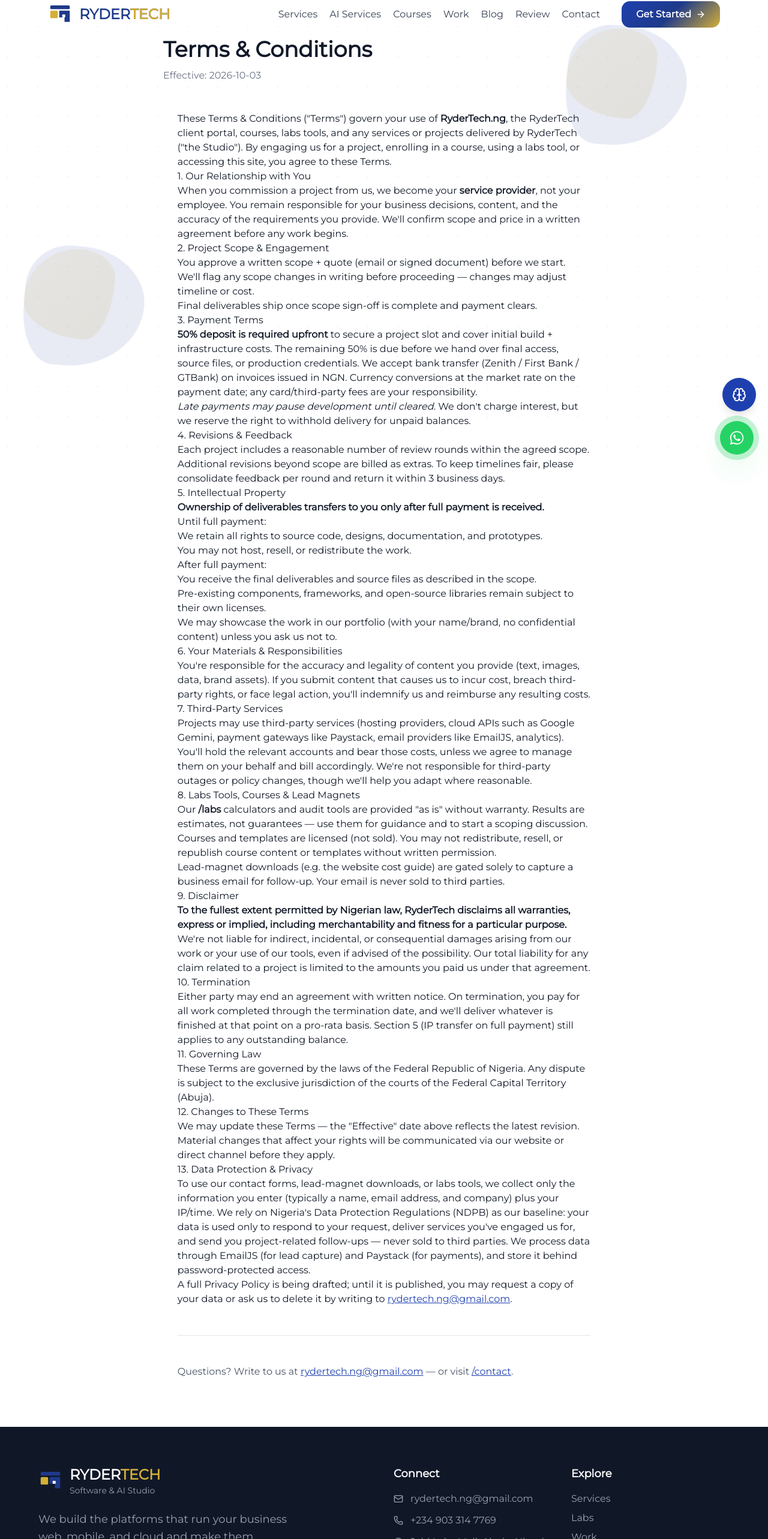
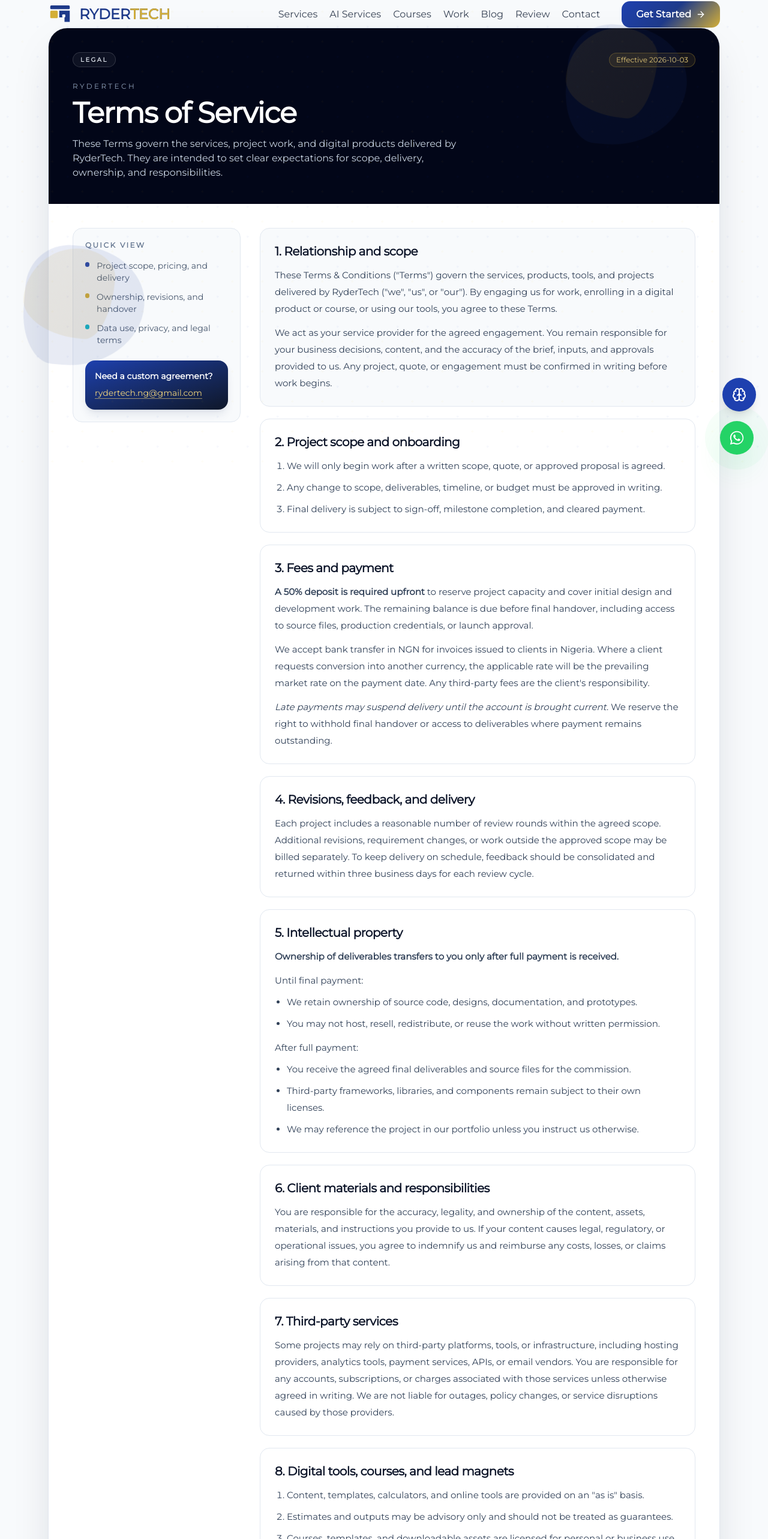
Before and after one commit to officialryder1/rydertech, a SvelteKit app: page /terms in a window 1280 px wide. Shown: the part 18-2584 px from the top of the page at 60% size. Built offline with nearby package versions, Linux system fonts and the light colour scheme.

Commit message:
restyle terms

```diff
--- a/src/routes/(app)/terms/+page.svelte
+++ b/src/routes/(app)/terms/+page.svelte
@@ -6,161 +6,325 @@
 </script>
 
 <svelte:head>
-  <title>Terms Conditions | RyderTech, Abuja Web AI Agency</title>
-  <meta name="description" content="RyderTech Terms and Conditions. Nigeria-based web development and AI agency. Project engagement, payments (50% deposit), IP transfer on full payment, and liability terms." />
+	<title>Terms of Service | RyderTech</title>
+	<meta
+		name="description"
+		content="Terms of Service for RyderTech digital services, software projects, and client engagements. Includes scope, payment, ownership, and privacy terms."
+	/>
 	<link rel="canonical" href="https://www.rydertech.ng/terms" />
-  <meta property="og:title" content="Terms & Conditions | RyderTech" />
-  <meta property="og:description" content="Client engagement, payments, IP transfer, and liability terms for RyderTech projects." />
+	<meta property="og:title" content="Terms of Service | RyderTech" />
+	<meta
+		property="og:description"
+		content="Standard terms for RyderTech project work, web and software delivery, and digital service engagements."
+	/>
 	<meta property="og:url" content="https://www.rydertech.ng/terms" />
 	<meta property="og:type" content="website" />
 	<meta name="twitter:card" content="summary" />
 </svelte:head>
 
-<div class="min-h-screen bg-white">
-  <div class="max-w-3xl mx-auto px-4 py-16 sm:py-20">
-    <header class="mb-12">
-      <h1 class="text-3xl md:text-4xl font-black text-gray-900 mb-3">Terms &amp; Conditions</h1>
-      <p class="text-gray-500">Effective: {effectiveDate}</p>
+<div class="min-h-screen bg-slate-50 text-slate-900">
+	<div class="mx-auto max-w-6xl px-4 py-10 md:py-16">
+		<div
+			class="overflow-hidden rounded-[32px] border border-slate-200 bg-white shadow-[0_25px_80px_-30px_rgba(15,23,42,0.25)]"
+		>
+			<header class="bg-slate-950 px-6 py-8 text-white md:px-10 md:py-10">
+				<div class="flex flex-col gap-4 sm:flex-row sm:items-center sm:justify-between">
+					<div
+						class="inline-flex w-fit items-center rounded-full border border-white/15 bg-white/5 px-3 py-1 text-[10px] font-semibold tracking-[0.25em] text-slate-200 uppercase"
+					>
+						Legal
+					</div>
+					<span
+						class="inline-flex w-fit items-center rounded-full bg-[#D4AF37]/10 px-3 py-1 text-xs font-medium text-[#F5D77C] ring-1 ring-[#D4AF37]/30 ring-inset"
+					>
+						Effective {effectiveDate}
+					</span>
+				</div>
+
+				<div class="mt-6 max-w-3xl">
+					<p class="text-xs font-medium tracking-[0.28em] text-slate-400 uppercase">RyderTech</p>
+					<h1 class="mt-3 text-3xl font-black tracking-tight text-white md:text-5xl">
+						Terms of Service
+					</h1>
+					<p class="mt-4 max-w-2xl text-sm leading-6 text-slate-300 md:text-base">
+						These Terms govern the services, project work, and digital products delivered by
+						RyderTech. They are intended to set clear expectations for scope, delivery, ownership,
+						and responsibilities.
+					</p>
+				</div>
 			</header>
 
-    <div class="prose-sm prose-gray max-w-prose mx-auto">
-      <!-- max-w-prose caps at 65ch for readability; margins auto-center -->
-      <p>
-        These Terms &amp; Conditions ("Terms") govern your use of <strong>RyderTech.ng</strong>, the
-        RyderTech client portal, courses, labs tools, and any services or projects delivered by
-        RyderTech ("the Studio"). By engaging us for a project, enrolling in a course, using a labs
-        tool, or accessing this site, you agree to these Terms.
+			<div class="grid gap-8 px-6 py-8 md:grid-cols-[280px_minmax(0,1fr)] md:px-10 md:py-10">
+				<aside class="h-fit rounded-2xl border border-slate-200 bg-slate-50 p-5">
+					<p class="text-xs font-semibold tracking-[0.2em] text-slate-500 uppercase">Quick view</p>
+
+					<ul class="mt-4 space-y-3 text-sm text-slate-600">
+						<li class="flex items-start gap-3">
+							<span class="mt-1 h-2 w-2 rounded-full bg-[#1E40AF]"></span><span
+								>Project scope, pricing, and delivery</span
+							>
+						</li>
+						<li class="flex items-start gap-3">
+							<span class="mt-1 h-2 w-2 rounded-full bg-[#D4AF37]"></span><span
+								>Ownership, revisions, and handover</span
+							>
+						</li>
+						<li class="flex items-start gap-3">
+							<span class="mt-1 h-2 w-2 rounded-full bg-[#06B6D4]"></span><span
+								>Data use, privacy, and legal terms</span
+							>
+						</li>
+					</ul>
+
+					<div
+						class="mt-6 rounded-2xl bg-gradient-to-br from-[#1E40AF] to-[#0F172A] p-4 text-white shadow-lg shadow-blue-950/10"
+					>
+						<p class="text-sm font-semibold">Need a custom agreement?</p>
+						<a
+							class="mt-2 inline-block text-sm font-medium text-[#F5D77C] underline decoration-[#F5D77C]/60 underline-offset-4"
+							href="mailto:rydertech.ng@gmail.com"
+						>
+							rydertech.ng@gmail.com
+						</a>
+					</div>
+				</aside>
+
+				<main class="space-y-5">
+					<section class="rounded-2xl border border-slate-200 bg-slate-50 p-5 md:p-6">
+						<h2 class="text-xl font-bold tracking-tight text-slate-900">
+							1. Relationship and scope
+						</h2>
+						<p class="mt-3 text-sm leading-7 text-slate-700 md:text-[15px]">
+							These Terms &amp; Conditions ("Terms") govern the services, products, tools, and
+							projects delivered by RyderTech ("we", "us", or "our"). By engaging us for work,
+							enrolling in a digital product or course, or using our tools, you agree to these
+							Terms.
 						</p>
-
-      <h2>1. Our Relationship with You</h2>
-      <p>
-        When you commission a project from us, we become your <strong>service provider</strong>, not your
-        employee. You remain responsible for your business decisions, content, and the accuracy of
-        the requirements you provide. We'll confirm scope and price in a written agreement before any
+						<p class="mt-3 text-sm leading-7 text-slate-700 md:text-[15px]">
+							We act as your service provider for the agreed engagement. You remain responsible for
+							your business decisions, content, and the accuracy of the brief, inputs, and approvals
+							provided to us. Any project, quote, or engagement must be confirmed in writing before
 							work begins.
 						</p>
+					</section>
 
-      <h2>2. Project Scope &amp; Engagement</h2>
-      <ol>
-        <li>You approve a written scope + quote (email or signed document) before we start.</li>
-        <li>We'll flag any scope changes in writing before proceeding — changes may adjust timeline or cost.</li>
-        <li>Final deliverables ship once scope sign-off is complete and payment clears.</li>
+					<section class="rounded-2xl border border-slate-200 bg-white p-5 md:p-6">
+						<h2 class="text-xl font-bold tracking-tight text-slate-900">
+							2. Project scope and onboarding
+						</h2>
+						<ol
+							class="mt-3 list-decimal space-y-2 pl-5 text-sm leading-7 text-slate-700 md:text-[15px]"
+						>
+							<li>
+								We will only begin work after a written scope, quote, or approved proposal is
+								agreed.
+							</li>
+							<li>
+								Any change to scope, deliverables, timeline, or budget must be approved in writing.
+							</li>
+							<li>
+								Final delivery is subject to sign-off, milestone completion, and cleared payment.
+							</li>
 						</ol>
+					</section>
 
-      <h2>3. Payment Terms</h2>
-      <p>
-        <strong>50% deposit is required upfront</strong> to secure a project slot and cover initial build +
-        infrastructure costs. The remaining 50% is due before we hand over final access, source files,
-        or production credentials. We accept bank transfer (Zenith / First Bank / GTBank) on invoices
-        issued in NGN. Currency conversions at the market rate on the payment date; any card/third-party
-        fees are your responsibility.
+					<section class="rounded-2xl border border-slate-200 bg-white p-5 md:p-6">
+						<h2 class="text-xl font-bold tracking-tight text-slate-900">3. Fees and payment</h2>
+						<p class="mt-3 text-sm leading-7 text-slate-700 md:text-[15px]">
+							<strong>A 50% deposit is required upfront</strong> to reserve project capacity and cover
+							initial design and development work. The remaining balance is due before final handover,
+							including access to source files, production credentials, or launch approval.
 						</p>
-      <p>
-        <em>Late payments may pause development until cleared.</em> We don't charge interest, but we
-        reserve the right to withhold delivery for unpaid balances.
+						<p class="mt-3 text-sm leading-7 text-slate-700 md:text-[15px]">
+							We accept bank transfer in NGN for invoices issued to clients in Nigeria. Where a
+							client requests conversion into another currency, the applicable rate will be the
+							prevailing market rate on the payment date. Any third-party fees are the client's
+							responsibility.
 						</p>
+						<p class="mt-3 text-sm leading-7 text-slate-700 md:text-[15px]">
+							<em>Late payments may suspend delivery until the account is brought current.</em> We reserve
+							the right to withhold final handover or access to deliverables where payment remains outstanding.
+						</p>
+					</section>
 
-      <h2>4. Revisions &amp; Feedback</h2>
-      <p>
-        Each project includes a reasonable number of review rounds within the agreed scope. Additional
-        revisions beyond scope are billed as extras. To keep timelines fair, please consolidate feedback
-        per round and return it within 3 business days.
+					<section class="rounded-2xl border border-slate-200 bg-white p-5 md:p-6">
+						<h2 class="text-xl font-bold tracking-tight text-slate-900">
+							4. Revisions, feedback, and delivery
+						</h2>
+						<p class="mt-3 text-sm leading-7 text-slate-700 md:text-[15px]">
+							Each project includes a reasonable number of review rounds within the agreed scope.
+							Additional revisions, requirement changes, or work outside the approved scope may be
+							billed separately. To keep delivery on schedule, feedback should be consolidated and
+							returned within three business days for each review cycle.
 						</p>
+					</section>
 
-      <h2>5. Intellectual Property</h2>
-      <p>
-        <strong>Ownership of deliverables transfers to you only after full payment is received.</strong>
+					<section class="rounded-2xl border border-slate-200 bg-white p-5 md:p-6">
+						<h2 class="text-xl font-bold tracking-tight text-slate-900">
+							5. Intellectual property
+						</h2>
+						<p class="mt-3 text-sm leading-7 text-slate-700 md:text-[15px]">
+							<strong
+								>Ownership of deliverables transfers to you only after full payment is received.</strong
+							>
 						</p>
-      <p>Until full payment:</p>
-      <ul>
-        <li>We retain all rights to source code, designs, documentation, and prototypes.</li>
-        <li>You may not host, resell, or redistribute the work.</li>
+						<p class="mt-3 text-sm leading-7 text-slate-700 md:text-[15px]">Until final payment:</p>
+						<ul
+							class="mt-2 list-disc space-y-2 pl-5 text-sm leading-7 text-slate-700 md:text-[15px]"
+						>
+							<li>We retain ownership of source code, designs, documentation, and prototypes.</li>
+							<li>
+								You may not host, resell, redistribute, or reuse the work without written
+								permission.
+							</li>
 						</ul>
-      <p>After full payment:</p>
-      <ul>
-        <li>You receive the final deliverables and source files as described in the scope.</li>
-        <li>Pre-existing components, frameworks, and open-source libraries remain subject to their own licenses.</li>
-        <li>We may showcase the work in our portfolio (with your name/brand, no confidential content) unless you ask us not to.</li>
+						<p class="mt-3 text-sm leading-7 text-slate-700 md:text-[15px]">After full payment:</p>
+						<ul
+							class="mt-2 list-disc space-y-2 pl-5 text-sm leading-7 text-slate-700 md:text-[15px]"
+						>
+							<li>
+								You receive the agreed final deliverables and source files for the commission.
+							</li>
+							<li>
+								Third-party frameworks, libraries, and components remain subject to their own
+								licenses.
+							</li>
+							<li>
+								We may reference the project in our portfolio unless you instruct us otherwise.
+							</li>
 						</ul>
+					</section>
 
-      <h2>6. Your Materials &amp; Responsibilities</h2>
-      <p>
-        You're responsible for the accuracy and legality of content you provide (text, images, data,
-        brand assets). If you submit content that causes us to incur cost, breach third-party rights,
-        or face legal action, you'll indemnify us and reimburse any resulting costs.
+					<section class="rounded-2xl border border-slate-200 bg-white p-5 md:p-6">
+						<h2 class="text-xl font-bold tracking-tight text-slate-900">
+							6. Client materials and responsibilities
+						</h2>
+						<p class="mt-3 text-sm leading-7 text-slate-700 md:text-[15px]">
+							You are responsible for the accuracy, legality, and ownership of the content, assets,
+							materials, and instructions you provide to us. If your content causes legal,
+							regulatory, or operational issues, you agree to indemnify us and reimburse any costs,
+							losses, or claims arising from that content.
 						</p>
+					</section>
 
-      <h2>7. Third-Party Services</h2>
-      <p>
-        Projects may use third-party services (hosting providers, cloud APIs such as Google Gemini,
-        payment gateways like Paystack, email providers like EmailJS, analytics). You'll hold the
-        relevant accounts and bear those costs, unless we agree to manage them on your behalf and bill
-        accordingly. We're not responsible for third-party outages or policy changes, though we'll
-        help you adapt where reasonable.
+					<section class="rounded-2xl border border-slate-200 bg-white p-5 md:p-6">
+						<h2 class="text-xl font-bold tracking-tight text-slate-900">7. Third-party services</h2>
+						<p class="mt-3 text-sm leading-7 text-slate-700 md:text-[15px]">
+							Some projects may rely on third-party platforms, tools, or infrastructure, including
+							hosting providers, analytics tools, payment services, APIs, or email vendors. You are
+							responsible for any accounts, subscriptions, or charges associated with those services
+							unless otherwise agreed in writing. We are not liable for outages, policy changes, or
+							service disruptions caused by those providers.
 						</p>
+					</section>
 
-      <h2>8. Labs Tools, Courses &amp; Lead Magnets</h2>
-      <ol>
+					<section class="rounded-2xl border border-slate-200 bg-white p-5 md:p-6">
+						<h2 class="text-xl font-bold tracking-tight text-slate-900">
+							8. Digital tools, courses, and lead magnets
+						</h2>
+						<ol
+							class="mt-3 list-decimal space-y-2 pl-5 text-sm leading-7 text-slate-700 md:text-[15px]"
+						>
 							<li>
-          Our <strong>/labs</strong> calculators and audit tools are provided "as is" without warranty.
-          Results are estimates, not guarantees — use them for guidance and to start a scoping discussion.
+								Content, templates, calculators, and online tools are provided on an "as is" basis.
 							</li>
-        <li>Courses and templates are licensed (not sold). You may not redistribute, resell, or
-            republish course content or templates without written permission.</li>
-        <li>Lead-magnet downloads (e.g. the website cost guide) are gated solely to capture a business
-            email for follow-up. Your email is never sold to third parties.</li>
+							<li>
+								Estimates and outputs may be advisory only and should not be treated as guarantees.
+							</li>
+							<li>
+								Courses, templates, and downloadable assets are licensed for personal or business
+								use and may not be redistributed or resold without prior written consent.
+							</li>
+							<li>
+								Lead magnets or downloadable guides are used to capture contact information for
+								follow-up, not for resale or sharing with third parties.
+							</li>
 						</ol>
+					</section>
 
-      <h2>9. Disclaimer</h2>
-      <p>
-        <strong>To the fullest extent permitted by Nigerian law, RyderTech disclaims all warranties,
-        express or implied, including merchantability and fitness for a particular purpose.</strong>
-        We're not liable for indirect, incidental, or consequential damages arising from our work or your
-        use of our tools, even if advised of the possibility. Our total liability for any claim related
-        to a project is limited to the amounts you paid us under that agreement.
+					<section class="rounded-2xl border border-slate-200 bg-white p-5 md:p-6">
+						<h2 class="text-xl font-bold tracking-tight text-slate-900">
+							9. Warranties and liability
+						</h2>
+						<p class="mt-3 text-sm leading-7 text-slate-700 md:text-[15px]">
+							<strong
+								>To the fullest extent permitted by Nigerian law, we disclaim all implied
+								warranties, including merchantability and fitness for a particular purpose.</strong
+							> We shall not be liable for indirect, incidental, special, or consequential damages arising
+							from our services, deliverables, or your use of our tools, even where such damages were
+							foreseeable. Our aggregate liability in connection with any project is limited to the fees
+							paid to us for that project.
 						</p>
+					</section>
 
-      <h2>10. Termination</h2>
-      <p>
-        Either party may end an agreement with written notice. On termination, you pay for all work
-        completed through the termination date, and we'll deliver whatever is finished at that point on
-        a pro-rata basis. Section 5 (IP transfer on full payment) still applies to any outstanding balance.
+					<section class="rounded-2xl border border-slate-200 bg-white p-5 md:p-6">
+						<h2 class="text-xl font-bold tracking-tight text-slate-900">
+							10. Suspension and termination
+						</h2>
+						<p class="mt-3 text-sm leading-7 text-slate-700 md:text-[15px]">
+							Either party may end an engagement on written notice. On termination, you agree to pay
+							for all work completed up to the termination date, and we will provide any partially
+							completed work in the form it exists at that time. Section 5 remains applicable to any
+							outstanding intellectual property or unpaid balances.
 						</p>
+					</section>
 
-      <h2>11. Governing Law</h2>
-      <p>
-        These Terms are governed by the laws of the Federal Republic of Nigeria. Any dispute is
-        subject to the exclusive jurisdiction of the courts of the Federal Capital Territory (Abuja).
+					<section class="rounded-2xl border border-slate-200 bg-white p-5 md:p-6">
+						<h2 class="text-xl font-bold tracking-tight text-slate-900">11. Governing law</h2>
+						<p class="mt-3 text-sm leading-7 text-slate-700 md:text-[15px]">
+							These Terms are governed by the laws of the Federal Republic of Nigeria. Any dispute
+							will be subject to the exclusive jurisdiction of the courts of the Federal Capital
+							Territory, Abuja.
 						</p>
+					</section>
 
-      <h2>12. Changes to These Terms</h2>
-      <p>
-        We may update these Terms — the "Effective" date above reflects the latest revision. Material
-        changes that affect your rights will be communicated via our website or direct channel before
-        they apply.
+					<section class="rounded-2xl border border-slate-200 bg-white p-5 md:p-6">
+						<h2 class="text-xl font-bold tracking-tight text-slate-900">
+							12. Changes to these terms
+						</h2>
+						<p class="mt-3 text-sm leading-7 text-slate-700 md:text-[15px]">
+							We may update these Terms from time to time. The "Effective" date above reflects the
+							latest version. Material changes affecting client rights will be communicated through
+							our website or direct channels before they take effect.
 						</p>
+					</section>
 
-    <h2>13. Data Protection &amp; Privacy</h2>
-      <p>
-        To use our contact forms, lead-magnet downloads, or labs tools, we collect only the information
-        you enter (typically a name, email address, and company) plus your IP/time. We rely on Nigeria's
-        Data Protection Regulations (NDPB) as our baseline: your data is used only to respond to your
-        request, deliver services you've engaged us for, and send you project-related follow-ups — never
-        sold to third parties. We process data through EmailJS (for lead capture) and Paystack (for
-        payments), and store it behind password-protected access.
+					<section class="rounded-2xl border border-slate-200 bg-white p-5 md:p-6">
+						<h2 class="text-xl font-bold tracking-tight text-slate-900">
+							13. Data protection and privacy
+						</h2>
+						<p class="mt-3 text-sm leading-7 text-slate-700 md:text-[15px]">
+							We collect only the information necessary to respond to enquiries, process project
+							work, and provide selected digital services. This may include names, email addresses,
+							company information, and relevant business details. We use this data to communicate
+							with you, fulfill engagements, and manage the business relationship.
 						</p>
-      <p>
-        A full Privacy Policy is being drafted; until it is published, you may request a copy of your
-        data or ask us to delete it by writing to <a class="text-primary underline" href="mailto:rydertech.ng@gmail.com">rydertech.ng@gmail.com</a>.
+						<p class="mt-3 text-sm leading-7 text-slate-700 md:text-[15px]">
+							We do not sell personal data to third parties. Where we use third-party service
+							providers, we do so only where necessary for service delivery and data security. A
+							full Privacy Policy will be published as a separate document. Until then, you may
+							request a copy of your data or ask for deletion by writing to <a
+								class="font-medium text-blue-700 underline decoration-blue-300 underline-offset-4"
+								href="mailto:rydertech.ng@gmail.com">rydertech.ng@gmail.com</a
+							>.
 						</p>
+					</section>
 
-      <hr class="my-12 border-gray-200" />
+					<hr class="border-slate-200" />
 
-      <p class="text-gray-600">
-        Questions? Write to us at
-        <a class="text-primary underline" href="mailto:rydertech.ng@gmail.com">rydertech.ng@gmail.com</a>
-        — or visit <a class="text-primary underline" href="/contact">/contact</a>.
+					<p class="text-sm leading-7 text-slate-600 md:text-[15px]">
+						Questions? Contact us at <a
+							class="font-medium text-blue-700 underline decoration-blue-300 underline-offset-4"
+							href="mailto:rydertech.ng@gmail.com">rydertech.ng@gmail.com</a
+						>
+						or visit
+						<a
+							class="font-medium text-blue-700 underline decoration-blue-300 underline-offset-4"
+							href="/contact">/contact</a
+						>.
 					</p>
+				</main>
 			</div>
 		</div>
 	</div>
+</div>
```
Lines whose indentation alone changed are shown as unchanged.
